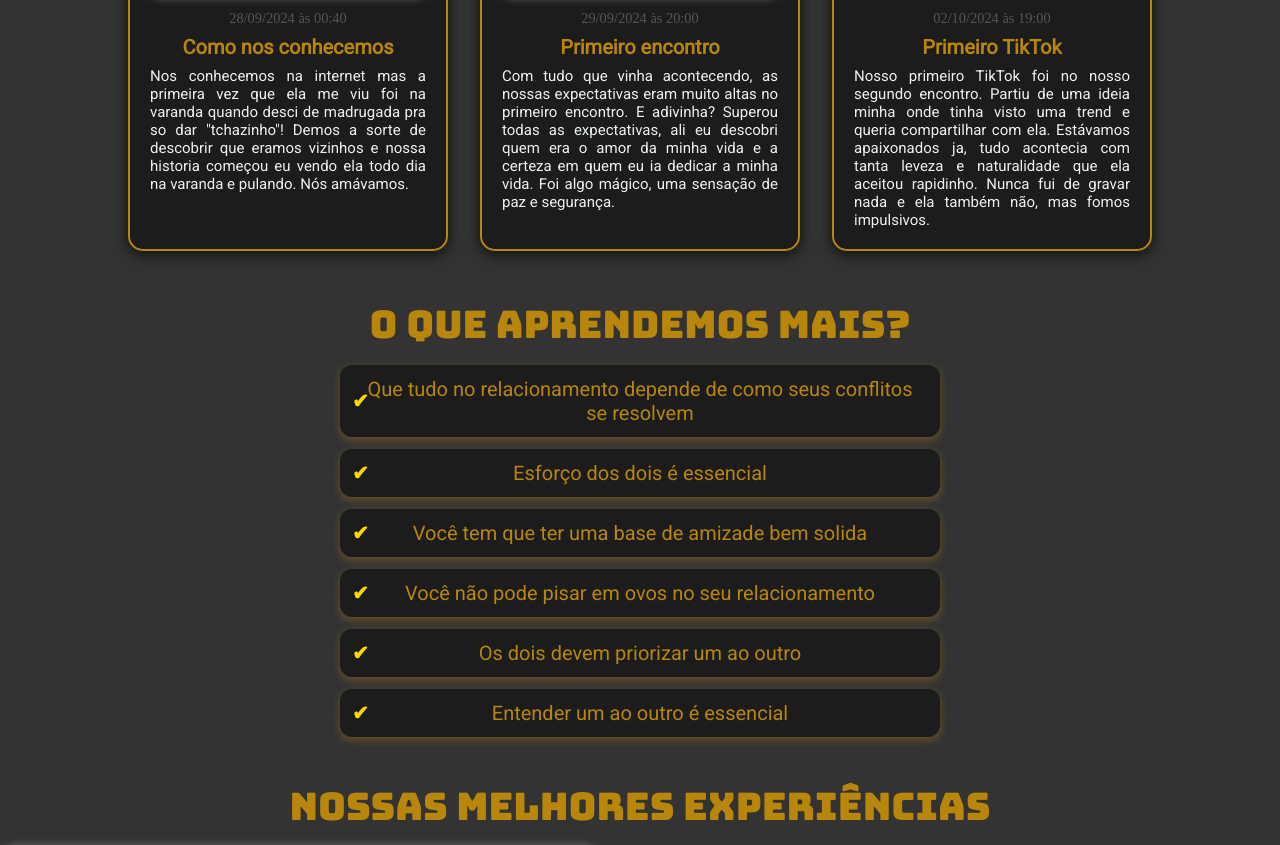
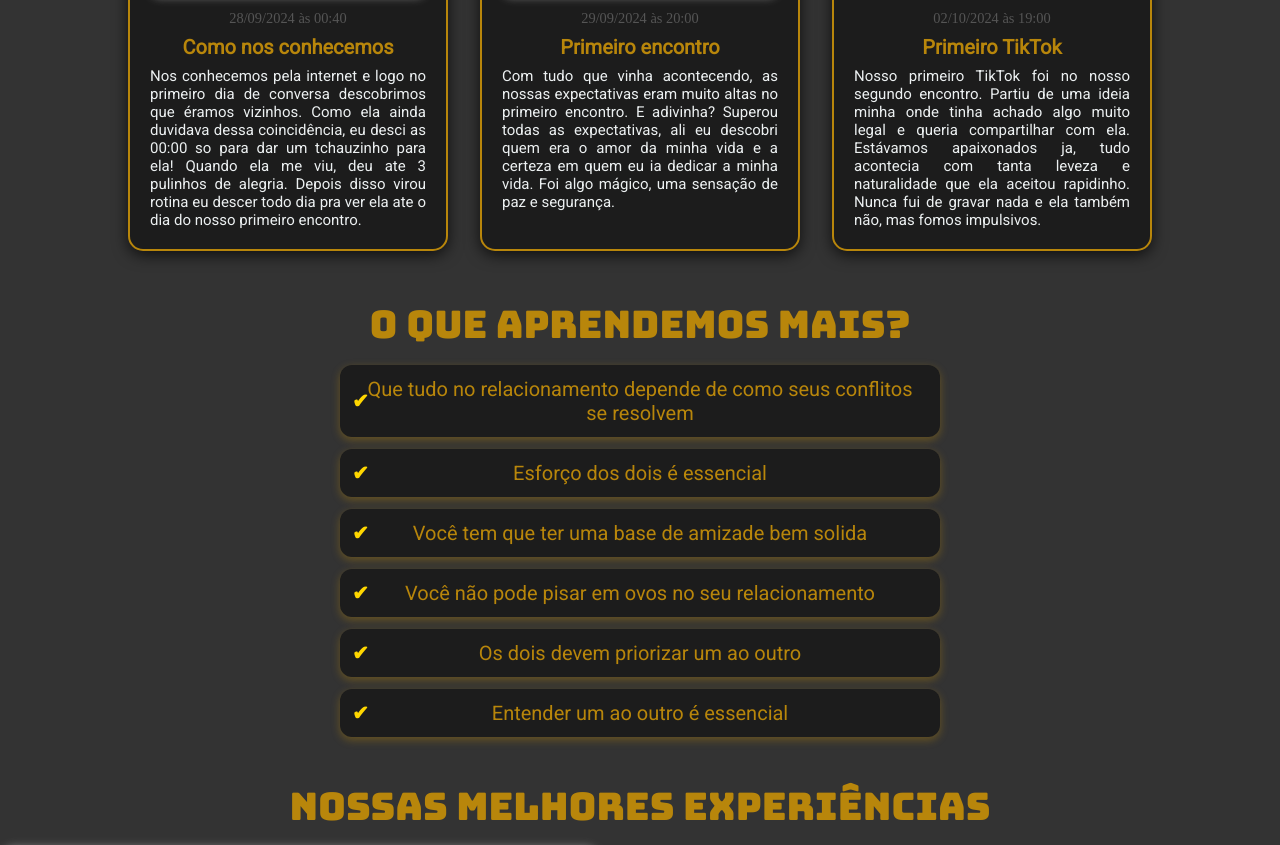
Before and after one commit to MatheusSobraldev/Site_Namorada, a plain HTML site: page index.html in a window 1280 px wide. Shown: the part 1236-2081 px from the top of the page. Drawn offline with Linux system fonts and the light colour scheme.

Commit message:
Adicionando modificações do texto

```diff
--- a/index.html
+++ b/index.html
@@ -69,7 +69,7 @@
                     </header>
                     <h3>Como nos conhecemos</h3>
                     <p>
-                        Nos conhecemos na internet mas a primeira vez que ela me viu foi na varanda quando desci de madrugada pra so dar "tchazinho"! Demos a sorte de descobrir que eramos vizinhos e nossa historia começou eu vendo ela todo dia na varanda e pulando. Nós amávamos.
+                        Nos conhecemos pela internet e logo no primeiro dia de conversa descobrimos que éramos vizinhos. Como ela ainda duvidava dessa coincidência, eu desci as 00:00 so para dar um tchauzinho para ela! Quando ela me viu, deu ate 3 pulinhos de alegria. Depois disso virou rotina eu descer todo dia pra ver ela ate o dia do nosso primeiro encontro.
                     </p>
                  </article>
                 <article>
@@ -91,7 +91,7 @@
                 </header>
                 <h3>Primeiro TikTok</h3>
                 <p>
-                    Nosso primeiro TikTok foi no nosso segundo encontro. Partiu de uma ideia minha onde tinha visto uma trend e queria compartilhar com ela. Estávamos apaixonados ja, tudo acontecia com tanta leveza e naturalidade que ela aceitou rapidinho. Nunca fui de gravar nada e ela também não, mas fomos impulsivos.
+                    Nosso primeiro TikTok foi no nosso segundo encontro. Partiu de uma ideia minha onde tinha achado algo muito legal e queria compartilhar com ela. Estávamos apaixonados ja, tudo acontecia com tanta leveza e naturalidade que ela aceitou rapidinho. Nunca fui de gravar nada e ela também não, mas fomos impulsivos.
                 </p>
             </article>
 
```
Also changed, not shown: Textos/Texto_stich.txt.
